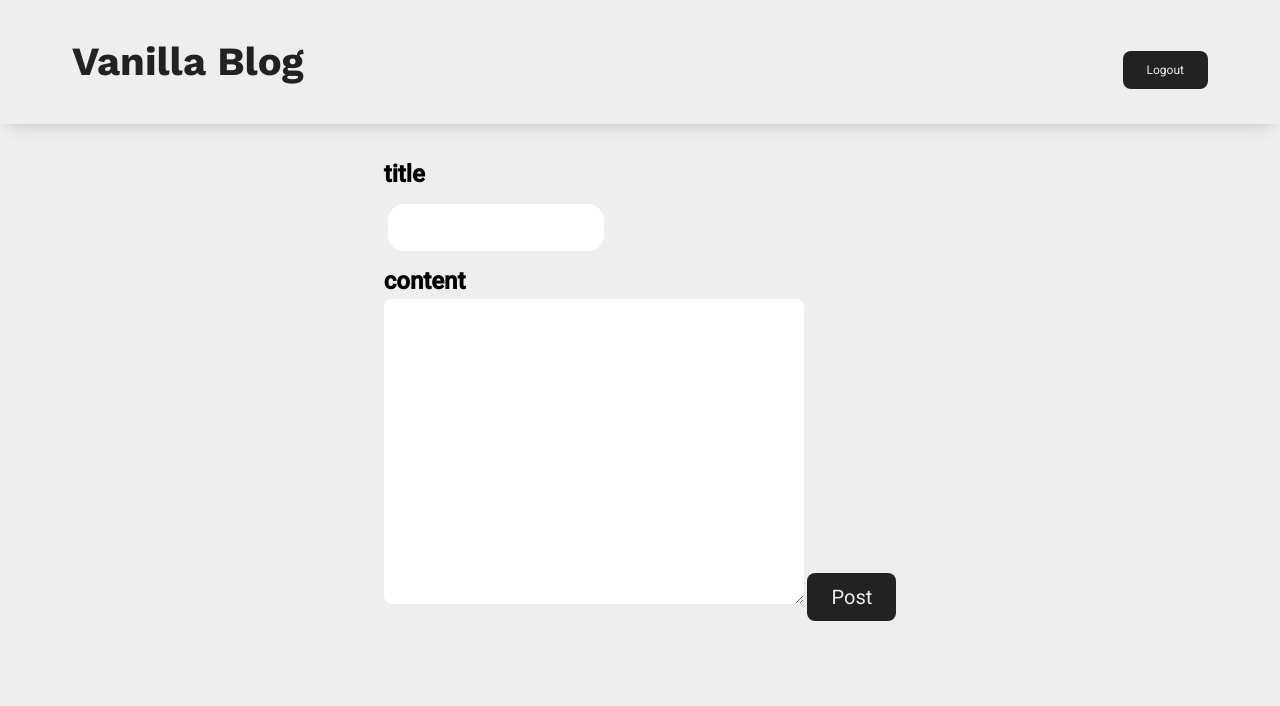
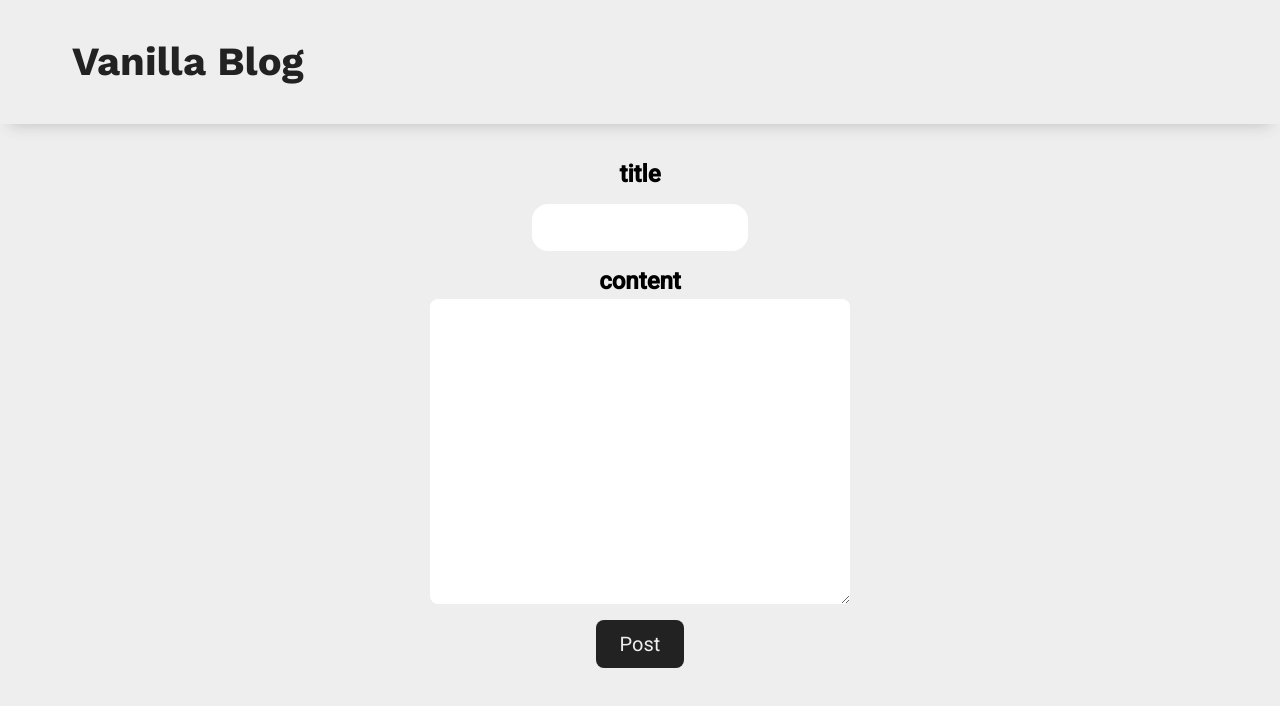
Before and after one commit to chaharshivam/JS-Blog-App, a plain HTML site: page blog.html in a window 1280 px wide. Drawn offline with nearby package versions, Linux system fonts and the light colour scheme; a web font is replaced by a local one.

Commit message:
Update blog page

```diff
--- a/assets/stylesheets/_blog.scss
+++ b/assets/stylesheets/_blog.scss
@@ -8,3 +8,7 @@
         padding: 0.15rem;
     }
 }
+
+.blog-title {
+    flex-direction: column;
+}
--- a/blog.html
+++ b/blog.html
@@ -21,16 +21,13 @@
                 <a class="logo" href="homepage.html">
                     <h1 class="logo-heading">Vanilla Blog</h1>
                 </a>
-                <button id="logout" class="button">
-                    Logout
-                </button>
             </div>
         </header>
         <!-- Main -->
         <main>
             <section class="blog">
                 <div class="wrapper flex-center">
-                    <form action="#" class="blog-title">
+                    <form action="#" class="blog-title flex-between">
                         <h4>title</h4>
                         <input type="text" name="" id="title-input">
                         <h4>content</h4>
```
Also changed, not shown: assets/stylesheets/style.css.
